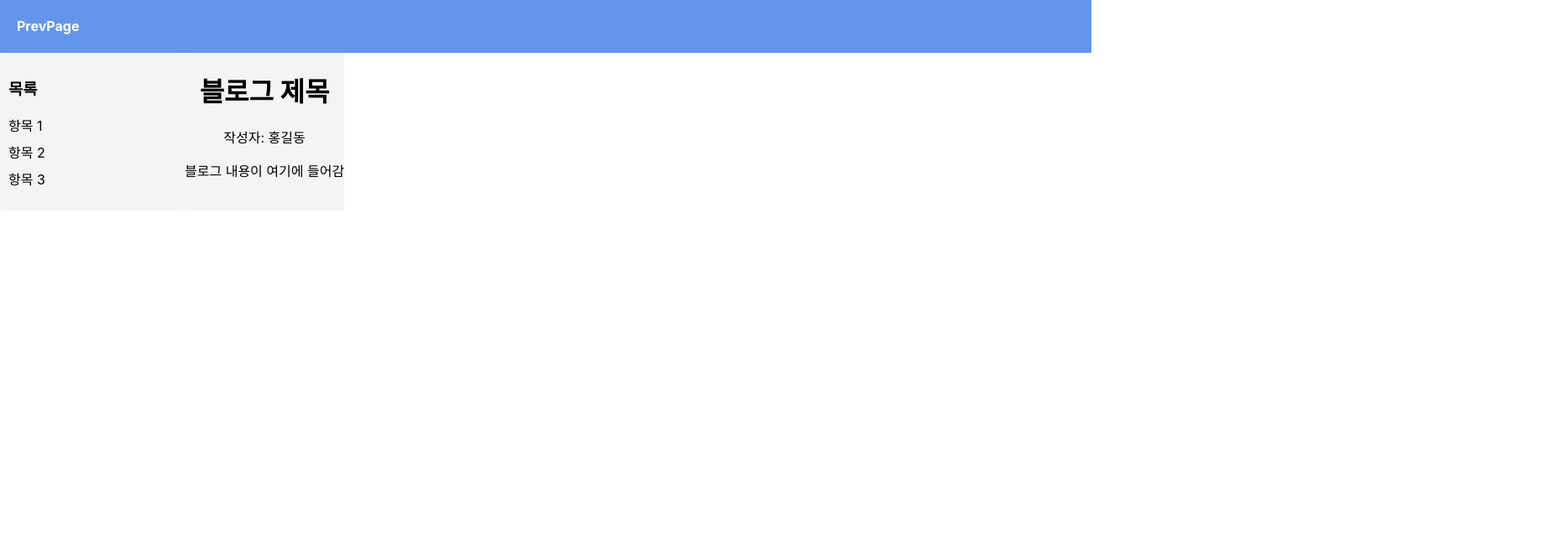
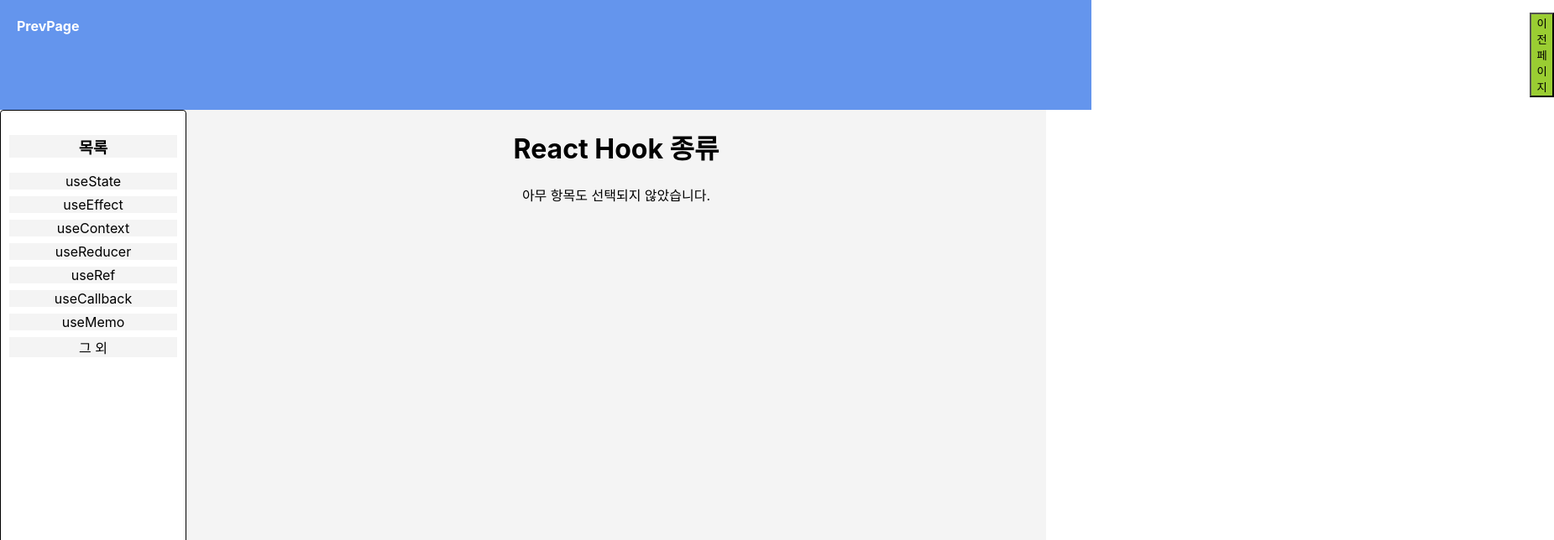
Before and after one commit to yoo0125/reactTstest, a React (Create React App) app in the folder rets/: page /PrevPage in a window 1280 px wide. Shown: the top 644 px of the page at 84% size, 1851 px wide, since content can reach past the window. Built offline with nearby package versions, Linux system fonts and the light colour scheme.

Commit message:
블로그 페이지 제작중

```diff
--- a/rets/src/component/Page.tsx
+++ b/rets/src/component/Page.tsx
@@ -23,7 +23,8 @@ const Page: React.FC<CounterState> = ({ someDynamicValue }) => {
   };
 
   const handleClick = () => {
-  navigate('/PrevPage')}
+  navigate('/PrevPage');
+  };
 
   return (
     <div>
--- a/rets/src/component/PrevPage.tsx
+++ b/rets/src/component/PrevPage.tsx
@@ -1,32 +1,119 @@
-import React, { useState } from 'react';
+import React, {useRef, useState} from 'react';
+import {useNavigate} from 'react-router-dom';
 import '../css/PrevPage.css';
 
 interface CounterState {
 }
 
 const PrevPage: React.FC = () => {
+    const [selectedItem, setSelectedItem] = useState<string | null>(null);
+    const [title, setTitle] = useState<string>('');
+    const contentRef = useRef<HTMLTextAreaElement>(null);
+    const navigate = useNavigate();
+
+    const handleItemClick = (item : string) => {
+        setSelectedItem(item);
+    };
+
+    const handleCopyClick = async () => {
+        try {
+            if (contentRef.current) {
+              await navigator.clipboard.writeText(contentRef.current.value);
+              alert('클립보드에 복사되었습니다.');
+            }
+          } catch (err) {
+            console.error('복사 중 오류가 발생했습니다:', err);
+            alert('클립보드 복사에 실패했습니다.');
+          }
+      };
+
+    const handlePageClick = () => {
+    navigate('/');
+    };
+
+    const getContentForSelectedItem = () => {
+        switch (selectedItem) {
+          case '항목 1':
+            return  <div className='center'>
+                    <p>useState: 상대 값을 관리하기 위해 사용하는 Hook</p>
+                    <div className={`$'textareaContainer' $'center'`}>
+              <div className='buttonContainer'>
+                <button onClick={handleCopyClick}>텍스트 복사</button>
+              </div>
+              <textarea
+                className='codeTextArea'
+                readOnly
+                value={`
+                import React, { useState } from 'react';
+
+                function Counter() {
+                  const [count, setCount] = useState(0);
+
+                  const increment = () => {
+                    setCount(count + 1);
+                  };
+
+                  return (
+                    <div>
+                      <p>Count: {count}</p>
+                      <button onClick={increment}>Increment</button>
+                    </div>
+                  );
+                }`}
+                ref={contentRef}
+              />
+            </div>
+                    </div>
+          case '항목 2':
+            return <p className='center'>useEffect: 컴포넌트의 생명주기와 관련된 작업을 수행하기 위해 사용하는 Hook</p>;
+          case '항목 3':
+            return <p className='center'>useContext: Context 값을 사용하기 위해 사용하는 Hook</p>;
+          case '항목 4':
+            return <p className='center'>useReducer: 상태 관리를 위해 Redux와 유사한 방식으로 사용하는 Hook</p>;
+          case '항목 5':
+            return <p className='center'>useRef: DOM 요소에 접근하거나 이전 값을 유지하기 위해 사용하는 Hook</p>;
+          case '항목 6':
+            return <p className='center'>useCallback: 콜백 함수를 메모이제이션하여 성능을 최적화하기 위해 사용하는 Hook</p>;
+          case '항목 7':
+            return <p className='center'>useMemo: 계산 비용이 많이 드는 함수의 결과 값을 메모이제이션하여 성능을 최적화하기 위해 사용하는 Hook</p>;
+          case '항목 8':
+            return <p className='center'>
+            useLayoutEffect: useEffect와 유사하게 컴포넌트의 생명주기와 관련된 작업을 수행하지만, 렌더링 결과가 돔에 반영된 후 동기적으로 실행됩니다. <br/>
+            useImperativeHandle: 부모 컴포넌트에서 자식 컴포넌트의 인스턴스에 접근하여 특정 함수를 호출할 수 있게 해주는 Hook입니다. <br/>
+            useDebugValue: 커스텀 Hook을 디버깅하기 위해 사용하는 Hook입니다. <br/>
+            나열된 Hooks는 주요한 Hooks이지만, 추가적으로 커스텀 Hooks를 생성하여 자신만의 로직을 구현할 수도 있습니다. <br/>
+            React Hooks를 사용하면 함수형 컴포넌트에서도 상태 관리와 생명주기를 효율적으로 다룰 수 있습니다.
+            </p>;
+          default:
+            return <p className='center'>아무 항목도 선택되지 않았습니다.</p>;
+        }
+      };
+
   return (
     <div>
     <div className='blue-nav'>
         <h4>PrevPage</h4>
+        <button onClick={handlePageClick} className='Previousbutton'>이전 페이지</button>
     </div>
         <div className='container'>
             <div className='sidebar'>
-                <h3>목록</h3>
+                <h3 style={{backgroundColor: '#f4f4f4'}}>목록</h3>
             <ul className='sidebarList'>
-                <li>항목 1</li>
-                <li>항목 2</li>
-                <li>항목 3</li>
+                <li onClick={() => handleItemClick('항목 1')}>useState</li>
+                <li onClick={() => handleItemClick('항목 2')}>useEffect</li>
+                <li onClick={() => handleItemClick('항목 3')}>useContext</li>
+                <li onClick={() => handleItemClick('항목 4')}>useReducer</li>
+                <li onClick={() => handleItemClick('항목 5')}>useRef</li>
+                <li onClick={() => handleItemClick('항목 6')}>useCallback</li>
+                <li onClick={() => handleItemClick('항목 7')}>useMemo</li>
+                <li onClick={() => handleItemClick('항목 8')}>그 외</li>
             </ul>
             </div>
         <div className='content'>
             <div className='center'>
-            <h1>블로그 제목</h1>
-            <p>작성자: 홍길동</p>
-            <p>
-                블로그 내용이 여기에 들어감
-            </p>
+            <h1>React Hook 종류</h1>
             </div>
+            {getContentForSelectedItem()}
         </div>
     </div>
     </div>
--- a/rets/src/css/PrevPage.css
+++ b/rets/src/css/PrevPage.css
@@ -7,13 +7,16 @@
     }
 .container {
     display: flex;
+    height: 100vh;
   }
 
 .sidebar {
-    background-color: #f4f4f4;
+  text-align: center;
+  background-color: #fff;
   padding: 10px;
   border-radius: 4px;
   width: 200px; /* 사이드바의 폭을 조절할 수 있습니다. */
+  border: 1px solid #000; /* 테두리 스타일 추가 */
 }
 
 .sidebarList {
@@ -22,13 +25,36 @@
 }
 
 .sidebarList li {
+  background-color: #f4f4f4;
+  text-align: center;
   margin-bottom: 8px;
   cursor: pointer;
 }
 
 .content {
   background-color: #f4f4f4;
+  width: 80%;
 }
 .center {
   text-align: center;
 }
+.Previousbutton{
+background-color: yellowgreen;
+margin: 15px;
+margin-left: 108rem;
+}
+.codeTextArea {
+  width: 600px;
+  height: 300px;
+  margin-top: 10px;
+  resize: none;
+}
+.textareaContainer {
+  position: relative;
+}
+.buttonContainer {
+  position: absolute;
+  top: 0;
+  right: 0;
+  margin: 10px;
+}
```
Lines whose indentation alone changed are shown as unchanged.
